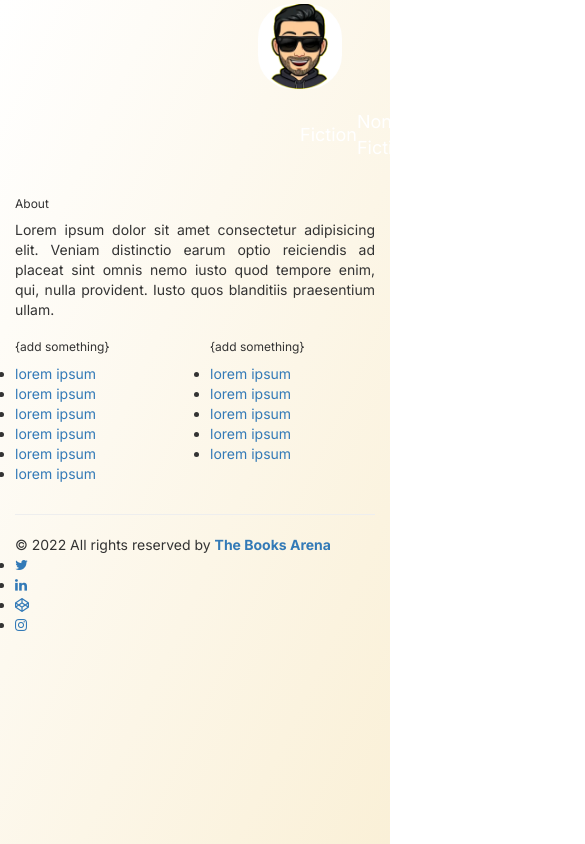
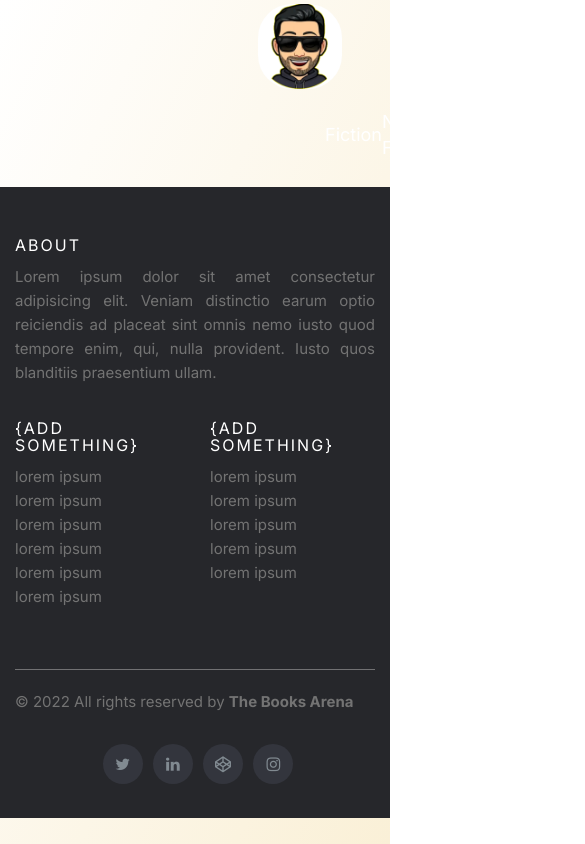
Before and after one commit to AryanBabber/BookStore, a plain HTML site: page index.html in a window 390 px wide. Shown: the top 844 px of the page, 585 px wide, since content can reach past the window. Drawn offline with nearby package versions, Linux system fonts and the light colour scheme.

Commit message:
Update style.css

```diff
--- a/style.css
+++ b/style.css
@@ -63,6 +63,8 @@ body {
 
 #head2 {
     background-color: #B8F1B0;
+    margin-left: 25px;
+    margin-right: 25px;
     /* opacity: 0.3; */
     border-radius: 10px;
     /* background-color: #299; */
@@ -89,22 +91,154 @@ body {
 
 .nav-link:hover {
     text-decoration: none;
-    color: #ddd;
+    color: #eee;
 }
 
-/*
-#footer{
-    position: relative;
-    margin-top: 100px;
+/* footer start */
+
+.up {
+    max-width: 100vw;
+    font-size: 28px;
 }
 
-#foot {
-    position: absolute;
-    bottom: 0;
-    left: 0;
-    min-height: 100px;
-    width: 100%;
-    background-color: #000;
-    color: #ddd;
-    padding: 30px 40px;
-} */
+.site-footer {
+    background-color: #26272b;
+    padding: 45px 0 20px;
+    font-size: 15px;
+    line-height: 24px;
+    color: #737373;
+}
+.site-footer hr {
+    border-top-color: #bbb;
+    opacity: 0.5;
+}
+.site-footer hr.small {
+    margin: 20px 0;
+}
+.site-footer h6 {
+    color: #fff;
+    font-size: 16px;
+    text-transform: uppercase;
+    margin-top: 5px;
+    letter-spacing: 2px;
+}
+.site-footer a {
+    color: #737373;
+}
+.site-footer a:hover {
+    color: #3366cc;
+    text-decoration: none;
+}
+.footer-links {
+    padding-left: 0;
+    list-style: none;
+}
+.footer-links li {
+    display: block;
+}
+.footer-links a {
+    color: #737373;
+}
+.footer-links a:active,
+.footer-links a:focus,
+.footer-links a:hover {
+    color: #3366cc;
+    text-decoration: none;
+}
+.footer-links.inline li {
+    display: inline-block;
+}
+.site-footer .social-icons {
+    text-align: right;
+}
+.site-footer .social-icons a {
+    width: 40px;
+    height: 40px;
+    line-height: 40px;
+    margin-left: 6px;
+    margin-right: 0;
+    border-radius: 100%;
+    background-color: #33353d;
+}
+.copyright-text {
+    margin: 0;
+}
+@media (max-width: 991px) {
+    .site-footer [class^="col-"] {
+        margin-bottom: 30px;
+    }
+}
+@media (max-width: 767px) {
+    .site-footer {
+        padding-bottom: 0;
+    }
+    .site-footer .copyright-text,
+    .site-footer .social-icons {
+        text-align: center;
+    }
+}
+.social-icons {
+    padding-left: 0;
+    margin-bottom: 0;
+    list-style: none;
+}
+.social-icons li {
+    display: inline-block;
+    margin-bottom: 4px;
+}
+.social-icons li.title {
+    margin-right: 15px;
+    text-transform: uppercase;
+    color: #96a2b2;
+    font-weight: 700;
+    font-size: 13px;
+}
+.social-icons a {
+    background-color: #eceeef;
+    color: #818a91;
+    font-size: 16px;
+    display: inline-block;
+    line-height: 44px;
+    width: 44px;
+    height: 44px;
+    text-align: center;
+    margin-right: 8px;
+    border-radius: 100%;
+    -webkit-transition: all 0.2s linear;
+    -o-transition: all 0.2s linear;
+    transition: all 0.2s linear;
+}
+.social-icons a:active,
+.social-icons a:focus,
+.social-icons a:hover {
+    color: #fff;
+    background-color: #29aafe;
+}
+.social-icons.size-sm a {
+    line-height: 34px;
+    height: 34px;
+    width: 34px;
+    font-size: 14px;
+}
+.social-icons a.facebook:hover {
+    background-color: #3b5998;
+}
+.social-icons a.twitter:hover {
+    background-color: #00aced;
+}
+.social-icons a.linkedin:hover {
+    background-color: #007bb6;
+}
+.social-icons a.dribbble:hover {
+    background-color: #ea4c89;
+}
+@media (max-width: 767px) {
+    .social-icons li.title {
+        display: block;
+        margin-right: 0;
+        font-weight: 600;
+    }
+}
+
+
+/* footer end */
```
